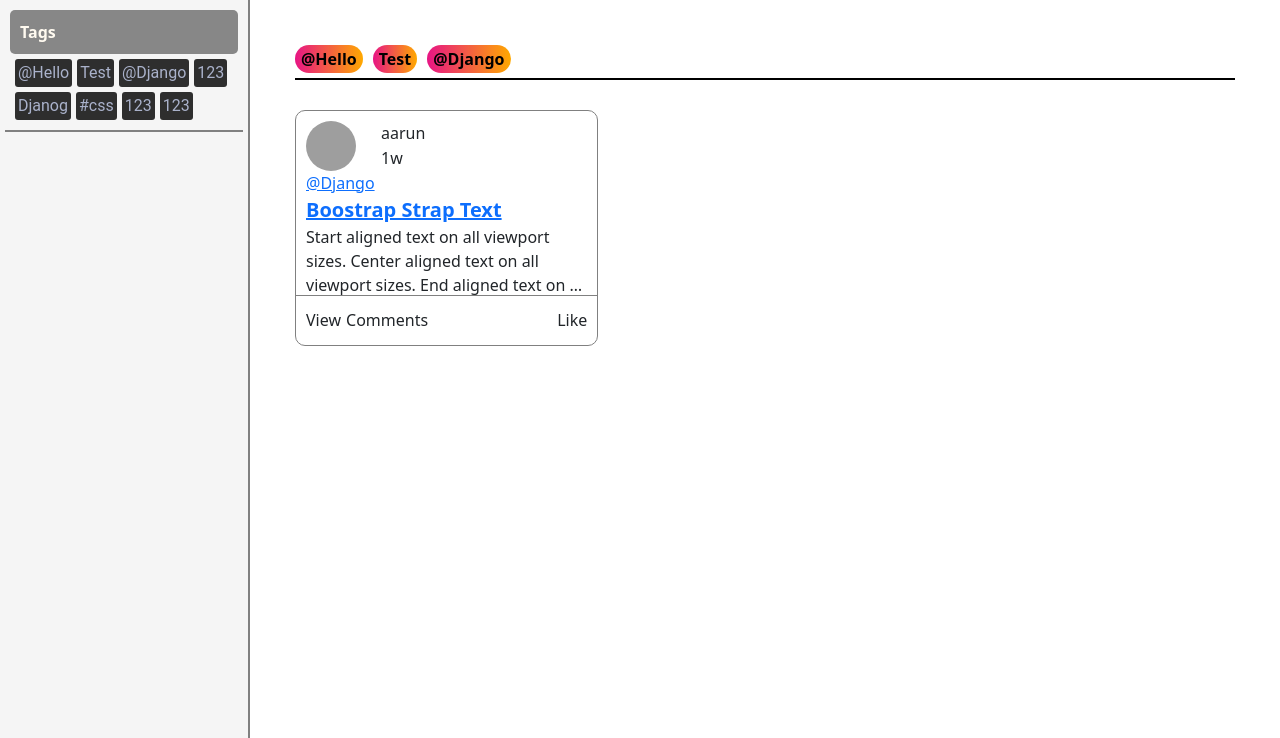
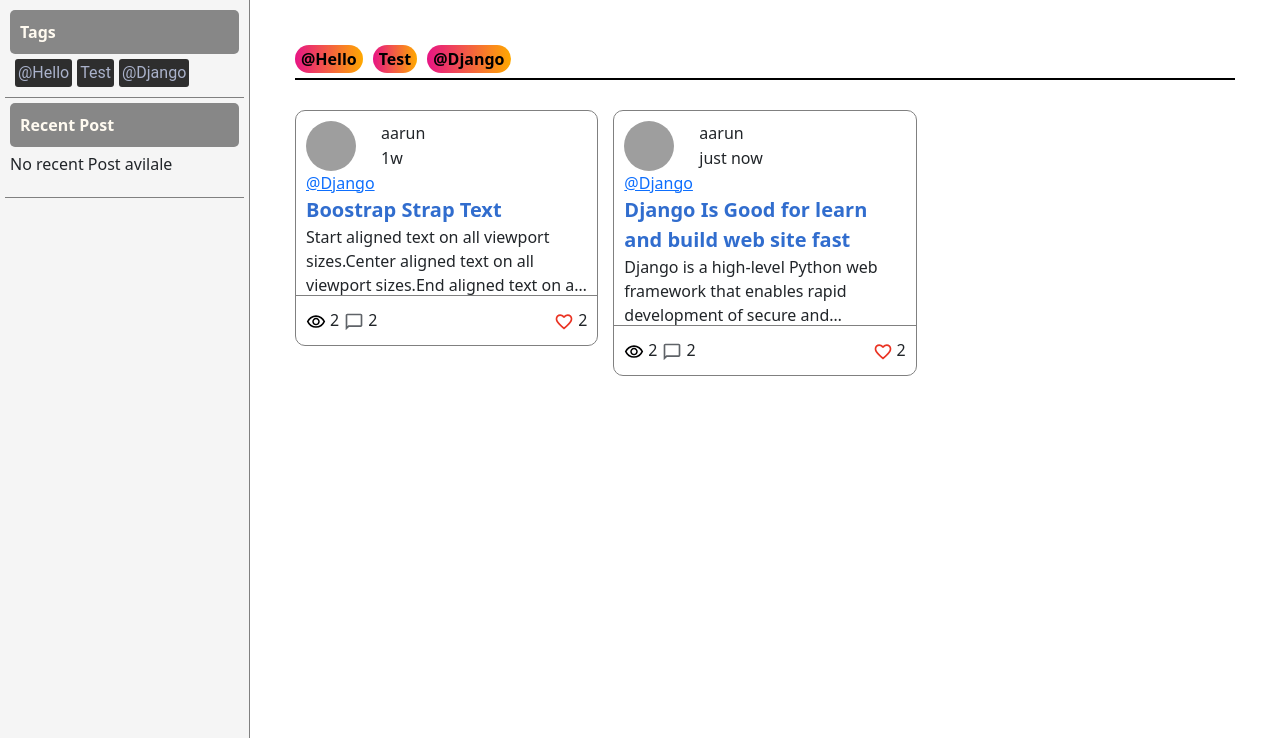
Before and after one commit to aarun2786/Blogproject, a Django app: a page that uses blogproject/app/templates/home.html in a window 1280 px wide. Shown: the part 62-800 px from the top of the page. Run offline with Django 5.2, Linux system fonts and the light colour scheme; data comes from the database, SQL or seed files in the repository; some libraries are stand-ins or nearby versions; grey boxes are pictures that could not be loaded.

Commit message:
Change function view to class based view

```diff
--- a/blogproject/app/admin.py
+++ b/blogproject/app/admin.py
@@ -7,7 +7,7 @@
 
 @admin.register(Post)
 class PostAdmin(admin.ModelAdmin):
-    list_display = ['id','get_tag','bloger','title','content','pub_date','slug_fiedl']
+    list_display = ['id','get_tag','bloger','title','content','pub_date','slug','views']
 
 
 @admin.register(Comment)
--- /dev/null
+++ b/blogproject/app/context_processors.py
@@ -0,0 +1,9 @@
+from .models import Post, Tag
+
+def sidebar_data(request):
+    if not 'recent_post' in request.session:
+        request.session['recent_post'] = []
+    posts = request.session.get('recent_post')
+    posts= Post.objects.filter(slug__in=posts)
+    tags = Tag.objects.all()
+    return {'recent_post':posts,'tags':tags}
--- a/blogproject/app/models.py
+++ b/blogproject/app/models.py
@@ -16,7 +16,8 @@
     title = models.CharField(max_length=500)
     content = SummernoteTextField()
     pub_date = models.DateTimeField()
-    slug_fiedl = models.SlugField()
+    slug = models.SlugField()
+    views = models.PositiveIntegerField(default=0)
     def __str__(self):
         return self.title
 
--- a/blogproject/app/static/css/style.css
+++ b/blogproject/app/static/css/style.css
@@ -126,6 +126,10 @@
     max-height: 60px;
     padding: 0 10px;
 }
+.post-card .title-link{
+    text-decoration: none;
+    color: rgb(49, 109, 206);
+}
 .post-card .post-card-content{
     overflow: hidden;
     margin: 0px 10px;
@@ -169,6 +173,9 @@
 }
 .post-card .bttom :last-child{
     margin-left: auto;
+}
+.view-count img{
+    margin-right: 2px;
 }
 /*----------------------------------------Post View---------------------------------------------*/
 .post-view{
@@ -261,19 +268,17 @@
 aside {
     grid-area: aside;
     background-color: whitesmoke;
-    border-right: 2px solid gray;
+    border-right: 1px solid gray;
     padding: 5px;
 }
-
-aside .dropdown{
+aside .dropdown,.recent_post{
     background: whitesmoke;
     width: 100%;
     max-width: 300px;
     padding:  5px;
-    border-bottom: 2px solid gray ;
+    border-bottom: 1px solid gray ;
 
 }
-
  .dropdown button{
     width: 100%;
     padding:  10px;
@@ -284,13 +289,11 @@
     background:rgb(135, 135, 135);
     border: none;
 }
-
 .dropdown .tag{
     display: flex;
     flex-wrap: wrap;
     gap: 5px;
     padding: 5px;
-
 }
 .dropdown a{
     background-color: rgb(46, 46, 46);
@@ -300,3 +303,33 @@
     text-decoration: none;
     font-family: 'Roboto', sans-serif;
 }
+
+.recent_post button{
+    width: 100%;
+    padding:  10px;
+    border-radius: 5px;
+    color: floralwhite;
+    font-weight: bolder;
+    text-align: start;
+    background:rgb(135, 135, 135);
+    border: none;
+}
+
+.recent_post .post{
+    display: flex;
+    flex-direction: column;
+    margin-top: 5px;
+}
+
+.post a{
+    text-decoration: none;
+    color: black;
+    gap: 5px;
+    height: 100%;
+    max-height: 30px;
+    text-overflow: clip;
+    overflow: hidden;
+    padding: 2px 2px 2px 0px;
+    margin-bottom: 2px;
+    font-size: medium;
+}
--- a/blogproject/app/static/js/myjs.js
+++ b/blogproject/app/static/js/myjs.js
@@ -29,7 +29,7 @@
              for (let i = 0; i<=4; i++){
                 let textNode = document.createTextNode(text[i]);
                 if (textNode.textContent !== "undefined" ){
-                    textNode = document.createTextNode(text[i].innerText+" ")
+                    textNode = document.createTextNode(text[i].innerText)
                     postContent.appendChild(textNode);
                 }
 
@@ -112,9 +112,8 @@
 
 
 function hide(element,value){
-    // for display block
      const displayStyle = window.getComputedStyle(element).display;
-    if (displayStyle == value && window.innerWidth < 1039 ){
+    if (displayStyle == value ){
         element.style.display = 'none';
     }else{
         element.style.display = value;
@@ -126,6 +125,10 @@
 let navbtn = document.getElementById('navbtn')
 navbtn.addEventListener('click', () => hide(aside,'block'))
 
-let tags = document.querySelector('.tag')
+let tags = document.getElementById('as-tag')
 let asideTagBtn = document.getElementById('aside-tag-btn')
 asideTagBtn.addEventListener('click', () => hide(tags,'flex'))
+
+let post = document.getElementById('as-post')
+let asideRePstBtn = document.getElementById('aside-repost-btn')
+asideRePstBtn.addEventListener('click', () => hide(post,'flex'))
--- /dev/null
+++ b/blogproject/app/templates/asidebar_data.html
@@ -0,0 +1,18 @@
+<div class="dropdown">
+    <button id="aside-tag-btn" >Tags</button>
+    <div id="as-tag" class="tag">
+        {% for tag in tags %}
+            <a href="{% url 'tag' tag=tag.tag_name %}">{{tag.tag_name}}</a>
+        {% endfor %}
+    </div>
+</div>
+<div class="recent_post" >
+    <button id="aside-repost-btn" >Recent Post</button>
+        <div id="as-post" class="post" >
+            {% for post in recent_post %}
+            <a class="text-break" href="{% url 'post_view' slug=post.slug %}">{{post.title}}</a>
+            {% empty %}
+                <p>No recent Post avilale </p>
+            {% endfor %}
+        </div>
+</div>
--- a/blogproject/app/templates/home.html
+++ b/blogproject/app/templates/home.html
@@ -1,4 +1,5 @@
 {% extends 'base.html' %}
+{% load static %}
 {% block nav %}
     <i id="navbtn" class="fa-solid fa-bars px-3 fs-3 align-middle"></i>
     <div class="navlog" ><h3>BlogApp</h3></div>
@@ -13,27 +14,7 @@
 {% endblock %}
 
 {% block aside %}
-
-    <div class="dropdown">
-        <button id="aside-tag-btn" >Tags</button>
-        <div id="as-tag" class="tag">
-            {% for tag in tags %}
-                <a href="{% url 'tag' tag=tag.tag_name %}">{{tag.tag_name}}</a>
-            {% endfor %}
-            <a href="">123</a>
-            <a href="">Djanog</a>
-            <a href="">#css</a>
-            <a href="">123</a>
-            <a href="">123</a>
-        </div>
-    </div>
-    <div class="recent_post" >
-        {% for post in recent_post %}
-            {{post.title}}
-        {% endfor %}
-    </div>
-
-
+    {% include 'asidebar_data.html' %}
 {% endblock %}
 
 
@@ -54,11 +35,11 @@
                 <a href="{% url 'tag' tag=tag %}">{{tag}}</a>
             {% endfor %}
         </div>
-        <a class="  " href="{% url 'post_view' slug=post.slug_fiedl %}"><div class="title">{{post.title}}</div></a>
+        <a class="title-link" href="{% url 'post_view' slug=post.slug %}"><div class="title">{{post.title}}</div></a>
         <div class="bttom" >
-            <div class="bts" >View</div>
-            <div class="bts" >Comments</div>
-            <div class="bts" >Like</div>
+            <div class="" ><img class="me-1" src="{% static 'assets/views.svg' %}" alt="view">{{post.views}}</div>
+            <div class="" ><img class="me-1" src="{% static 'assets/comment.svg' %}" alt="view">{{post.views}}</div>
+            <div class="" ><img class="me-1" src="{% static 'assets/like.svg' %}" alt="view">{{post.views}}</div>
         </div>
     </div>
     {% endfor %}
--- a/blogproject/app/templates/post_view.html
+++ b/blogproject/app/templates/post_view.html
@@ -1,6 +1,10 @@
 <!DOCTYPE html>
 {% extends 'home.html' %}
 {% block nav %}
+    {{block.super}}
+{% endblock %}
+
+{% block adide %}
     {{block.super}}
 {% endblock %}
 
--- a/blogproject/app/templates/tag_view.html
+++ b/blogproject/app/templates/tag_view.html
@@ -1,16 +1,19 @@
 <!DOCTYPE html>
 {% extends 'home.html' %}
+{% load static %}
+
+{% block aside %}
+    {% include 'asidebar_data.html' %}
+{% endblock %}
 
 {% block main %}
-
-
     <div class="tags" >
     {% for tag in tags %}
         <a class="" href="{% url 'tag' tag=tag %}">{{tag}}</a>
     {% endfor %}
     </div>
     <div class="post-grid" >
-    {% for post in posts %}
+    {% for post in taged_post %}
     <div class="post-card">
         <div class="main-content" style="display: none;">{{ post.content|safe}}</div>
         <div class="post-detail" >
@@ -23,12 +26,12 @@
                 <a href="{% url 'tag' tag=tag %}">{{tag}}</a>
             {% endfor %}
         </div>
-                <a href="{% url 'post_view' slug=post.slug_fiedl %}"><div class="title">{{post.title}}</div></a>
+                <a class="title-link" href="{% url 'post_view' slug=post.slug %}"><div class="title">{{post.title}}</div></a>
 
         <div class="bttom" >
-            <div class="bts" >View</div>
-            <div class="bts" >Comments</div>
-            <div class="bts" >Like</div>
+            <div class="" ><img class="me-1" src="{% static 'assets/views.svg' %}" alt="view">{{post.views}}</div>
+            <div class="" ><img class="me-1" src="{% static 'assets/comment.svg' %}" alt="view">{{post.views}}</div>
+            <div class="" ><img class="me-1" src="{% static 'assets/like.svg' %}" alt="view">{{post.views}}</div>
         </div>
     </div>
     {% endfor %}
--- a/blogproject/app/views.py
+++ b/blogproject/app/views.py
@@ -1,6 +1,7 @@
 from django.shortcuts import render,HttpResponse,redirect
 from .forms import PostForm
 from django.views import View
+from django.views.generic import ListView,DetailView
 from .models import *
 import json
 from datetime import datetime
@@ -23,29 +24,64 @@
     return render(request,'make_post.html',{'form':form})
 
 
-def home(request):
-    posts = Post.objects.all()
-    tags = Tag.objects.all()
-    #recent_post
-    if not 'recent_post' in  request.session:
-        request.session['recent_post'] = []
-    recent_posts = request.session.get('recent_post')
-    recent_post = Post.objects.filter(slug_fiedl__in=recent_posts)
-    #return HttpResponse(posts.content)
-    return render(request,'home.html',{'posts':posts,'tags':tags,"recent_post":recent_post})
 
+class HomeView(ListView):
+    model = Post
+    template_name = 'home.html'
+    context_object_name = 'posts'
+    ordering = '-pub_date'
 
-def TagsPost(request,tag):
-    Post_tag = Tag.objects.get(tag_name=tag)
-    posts = Post_tag.posts.all()
-    all_tag = Tag.objects.all()
-    return render(request,'tag_view.html',{'posts':posts,"tags":all_tag})
+    def get_queryset(self):
+        return Post.objects.all()
 
-def post(request,slug):
-    post = Post.objects.get(slug_fiedl=slug)
+class TagView(ListView):
+    model =Tag
+    template_name = 'tag_view.html'
+    context_object_name = 'taged_post'
+    pk_url_kwarg = 'tag'
 
-    recent_activity = request.session.get('recent_post')
-    if slug not in recent_activity:
-        recent_activity.append(slug)
-    request.session['recent_posts'] = recent_activity
-    return render(request,'post_view.html',{"post":post})
+    def get_queryset(self):
+        Post_tag = Tag.objects.get(tag_name=self.kwargs['tag'])
+        posts = Post_tag.posts.all()
+        return posts
+
+    def get_context_data(self, **kwargs):
+        context = super().get_context_data(**kwargs)
+        context['tags'] = Tag.objects.all()
+        return context
+
+class PostDetailView(DetailView):
+    model = Post
+    template_name = 'post_view.html'
+    context_object_name = 'post'
+
+    def get_context_data(self, **kwargs):
+        slug = self.kwargs['slug']
+        post = self.model.objects.get(slug=slug)
+        post.views = post.views + 1
+        post.save()
+
+        context = super().get_context_data(**kwargs)
+        context['post'] = post
+
+        recent_activity = self.request.session.get('recent_post')
+        if slug not in recent_activity:
+            recent_activity.append(slug)
+            self.request.session['recent_posts'] = recent_activity
+        else:
+            self.request.session['recent_posts'] = ""
+
+        return context
+
+# def post(request,slug):
+#     post = Post.objects.get(slug_fiedl=slug)
+#     post.views = post.views + 1
+#     post.save()
+
+#     recent_activity = request.session.get('recent_post')
+#     if slug not in recent_activity:
+#         recent_activity.append(slug)
+#         request.session['recent_posts'] = recent_activity
+#     else:
+#         request.session['recent_posts'] = ""
+#     return render(request,'post_view.html',{"post":post})
--- a/blogproject/blogproject/settings.py
+++ b/blogproject/blogproject/settings.py
@@ -63,6 +63,7 @@
                 'django.template.context_processors.request',
                 'django.contrib.auth.context_processors.auth',
                 'django.contrib.messages.context_processors.messages',
+                'app.context_processors.sidebar_data',
             ],
         },
     },
--- a/blogproject/blogproject/urls.py
+++ b/blogproject/blogproject/urls.py
@@ -22,11 +22,15 @@
 
 urlpatterns = [
     path('admin/', admin.site.urls),
-    path('', home,name="home"),
+    path("",HomeView.as_view(),name='home'),
+    path('categories/<str:tag>',TagView.as_view(),name="tag"),
+    path('post/<str:slug>',PostDetailView.as_view(),name="post_view"),
+    path('create-post/', Main,name="create-post"),
+
+
     path('summernote/', include('django_summernote.urls')),
-    path('create-post/', Main,name="create-post"),
-    path('categories/<str:tag>',TagsPost,name="tag"),
-    path('post/<str:slug>',post,name="post_view"),
+
+
 ]
 
 
```
Also changed, not shown: blogproject/app/templates/test.html (added, +26 -0 lines), blogproject/app/migrations/0006_post_views.py (added), blogproject/app/migrations/0007_rename_slug_fiedl_post_slug.py (added), blogproject/app/static/assets/comment.svg (added), blogproject/app/static/assets/like.svg (added), blogproject/app/static/assets/views.svg (added), blogproject/db.sqlite3. Lines whose indentation alone changed are shown as unchanged.
